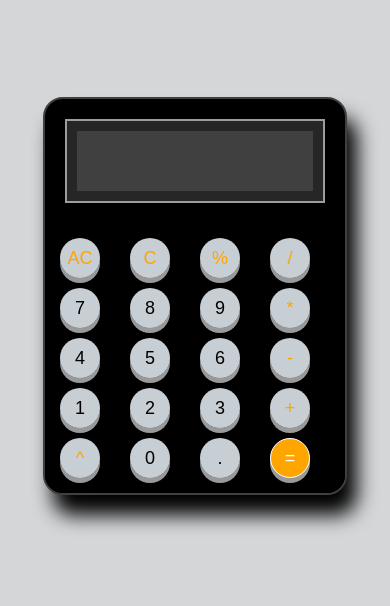
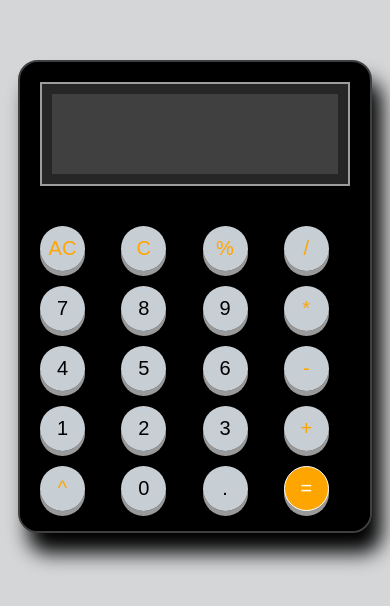
Before and after one commit to syam1433/calculator, a plain HTML site: page index.html in a window 390 px wide. Shown: the part 126-732 px from the top of the page. Drawn offline with Linux system fonts and the light colour scheme.

Commit message:
new response

```diff
--- a/style.css
+++ b/style.css
@@ -48,6 +48,7 @@ body {
     border-radius: 10px;
     box-sizing: border-box;
     height: auto;
+    width: auto;
 }
 
 button {
@@ -135,3 +136,47 @@ button:active {
         font-size: 18px;
     }
 }
+@media (max-width: 980px) {
+    #Calculator {
+        width: 100%;
+        max-width: 300px;
+    }
+
+    #displaycontent {
+        height: 80px;
+        font-size: 20px;
+    }
+
+    #keys {
+        padding: 20px;
+        gap: 15px;
+    }
+
+    button {
+        width: 45px;
+        height: 45px;
+        font-size: 20px;
+    }
+}
+@media (max-width: 1080px) {
+    #Calculator {
+        width: 100%;
+        max-width: 350px;
+    }
+
+    #displaycontent {
+        height: 80px;
+        font-size: 20px;
+    }
+
+    #keys {
+        padding: 20px;
+        gap: 15px;
+    }
+
+    button {
+        width: 45px;
+        height: 45px;
+        font-size: 20px;
+    }
+}
```
